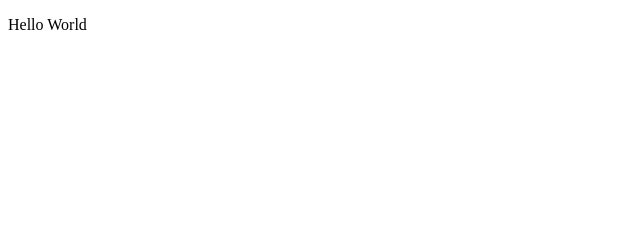
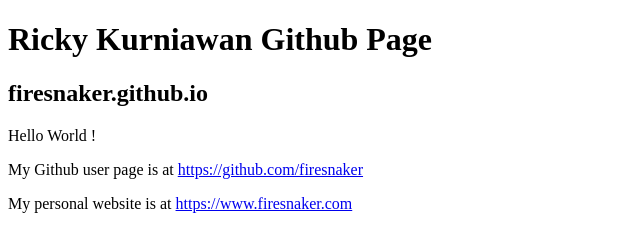
Before and after one commit to firesnaker/firesnaker.github.io, a plain HTML site: page index.html in a window 1280 px wide. Shown: the whole page, without its empty margins (0-640 px from the left). Drawn offline with Linux system fonts and the light colour scheme.

Commit message:
Update index.html Adding links to Github profile and personal website, similar to README.md

```diff
--- a/index.html
+++ b/index.html
@@ -4,6 +4,10 @@
 		<title>Ricky Kurniawan GitHub Page</title>
 	</head>
 	<body>
-		<p>Hello World</p>
+		<h1>Ricky Kurniawan Github Page</h1>
+		<h2>firesnaker.github.io</h2>
+		<p>Hello World !</p>
+		<p>My Github user page is at <a href="https://github.com/firesnaker">https://github.com/firesnaker</a></p>
+		<p>My personal website is at <a href="https://www.firesnaker.com">https://www.firesnaker.com</a></p>
 	</body>
 </html>
```
